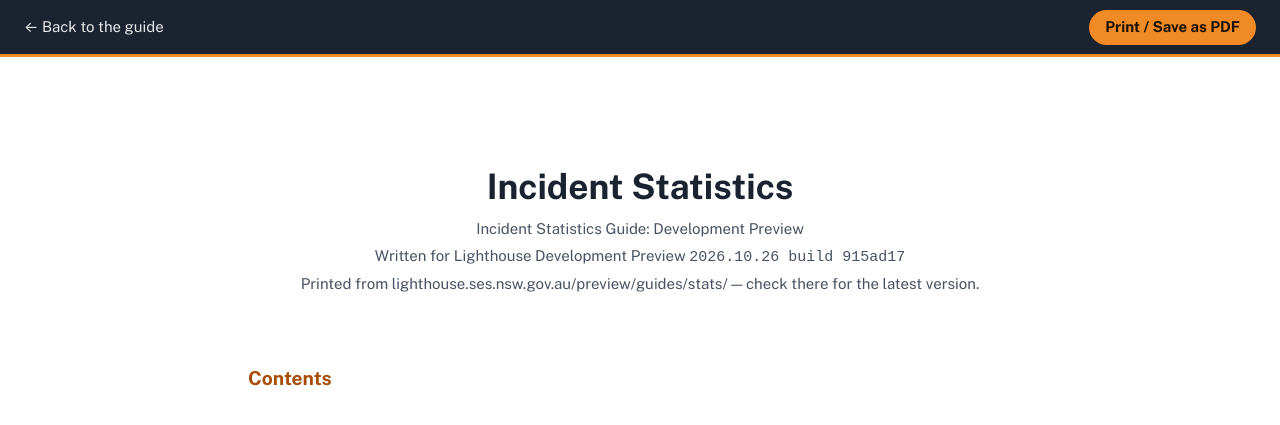
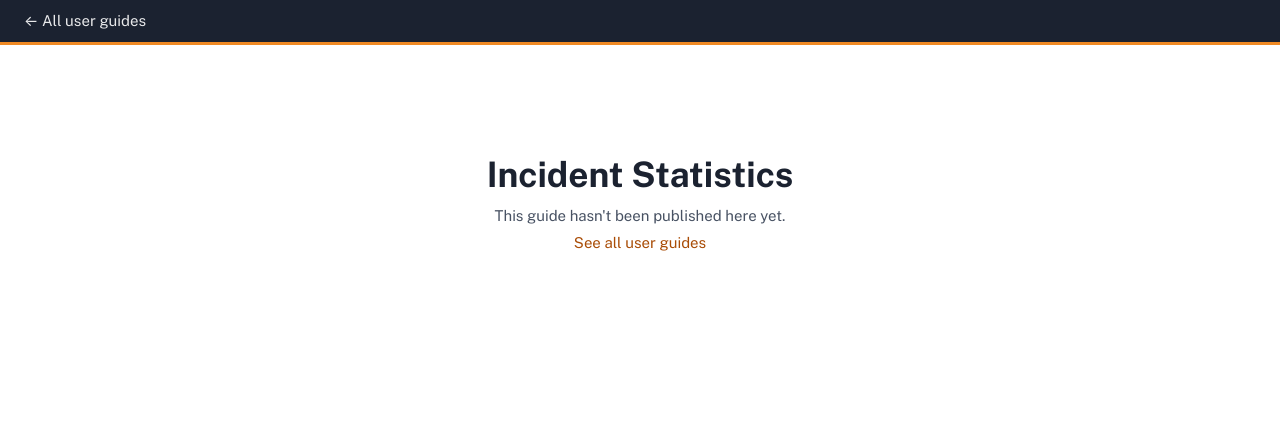
Before and after one commit to NSWSESMembers/lighthouse.ses.nsw.gov.au, a Jekyll site: the page built from preview/stats-print.html, in a window 1280 px wide. Shown: the top 425 px of the page. Built offline with Jekyll 4.4.1, drawn with Linux system fonts in a browser that asks for light colours.

Commit message:
Guides: an unpublished guide's print view says so
Each guide's print stub exists before its pages are synced. With no
pages, the print view now says the guide isn't published yet, links to
all user guides instead of a missing guide, and asks not to be indexed.

Co-Authored-By: Claude Opus 5.5 <noreply@anthropic.com>

```diff
--- a/_includes/guide-print.html
+++ b/_includes/guide-print.html
@@ -11,7 +11,7 @@
 <head>
 	<meta charset="UTF-8">
 	<title>{{ guide.name }}{% if page.preview %} (Dev Preview){% endif %} (print) · Lighthouse</title>
-	{% if page.preview %}<meta name="robots" content="noindex">{% endif %}
+	{% if page.preview or guide_pages.size == 0 %}<meta name="robots" content="noindex">{% endif %}
 	<meta name="viewport" content="width=device-width, initial-scale=1">
 	<link href="https://fonts.googleapis.com/css2?family=Public+Sans:wght@400;600;700&display=swap" rel="stylesheet" type="text/css">
 	<link rel="icon" href="/favicon.ico" type="image/x-icon">
@@ -58,11 +58,23 @@
 </head>
 <body>
 	<div class="print-bar">
+		{% if guide_pages.size > 0 %}
 		<span><a href="{{ page.guide_root }}">← Back to the guide</a></span>
 		<button type="button" onclick="window.print()">Print / Save as PDF</button>
+		{% else %}
+		<span><a href="/guides.html">← All user guides</a></span>
+		{% endif %}
 	</div>
 
 	<main class="doc">
+		{% if guide_pages.size == 0 %}
+		{% comment %} The stub is here before the guide's pages are synced (see _data/guides.yml). {% endcomment %}
+		<section class="cover">
+			<h1>{{ guide.title }}</h1>
+			<p>This guide hasn't been published here yet.</p>
+			<p><a href="/guides.html">See all user guides</a></p>
+		</section>
+		{% else %}
 		<section class="cover">
 			{% if guide.logo %}<img src="{{ page.guide_root }}{{ guide.logo }}" alt="">{% endif %}
 			<h1>{{ guide.title }}</h1>
@@ -85,6 +97,7 @@
 			{{ p.content | markdownify }}
 		</article>
 		{% endfor %}
+		{% endif %}
 	</main>
 
 	<script>
```
